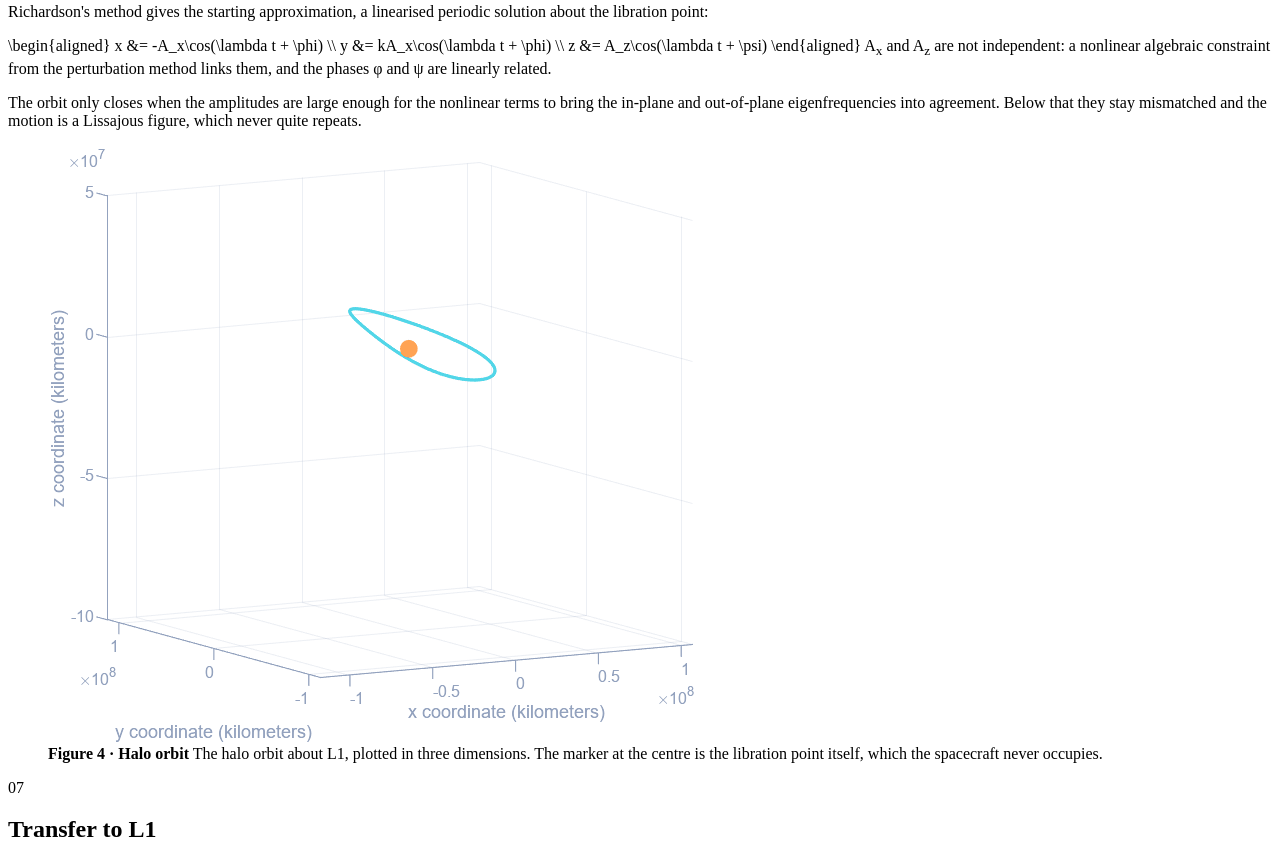
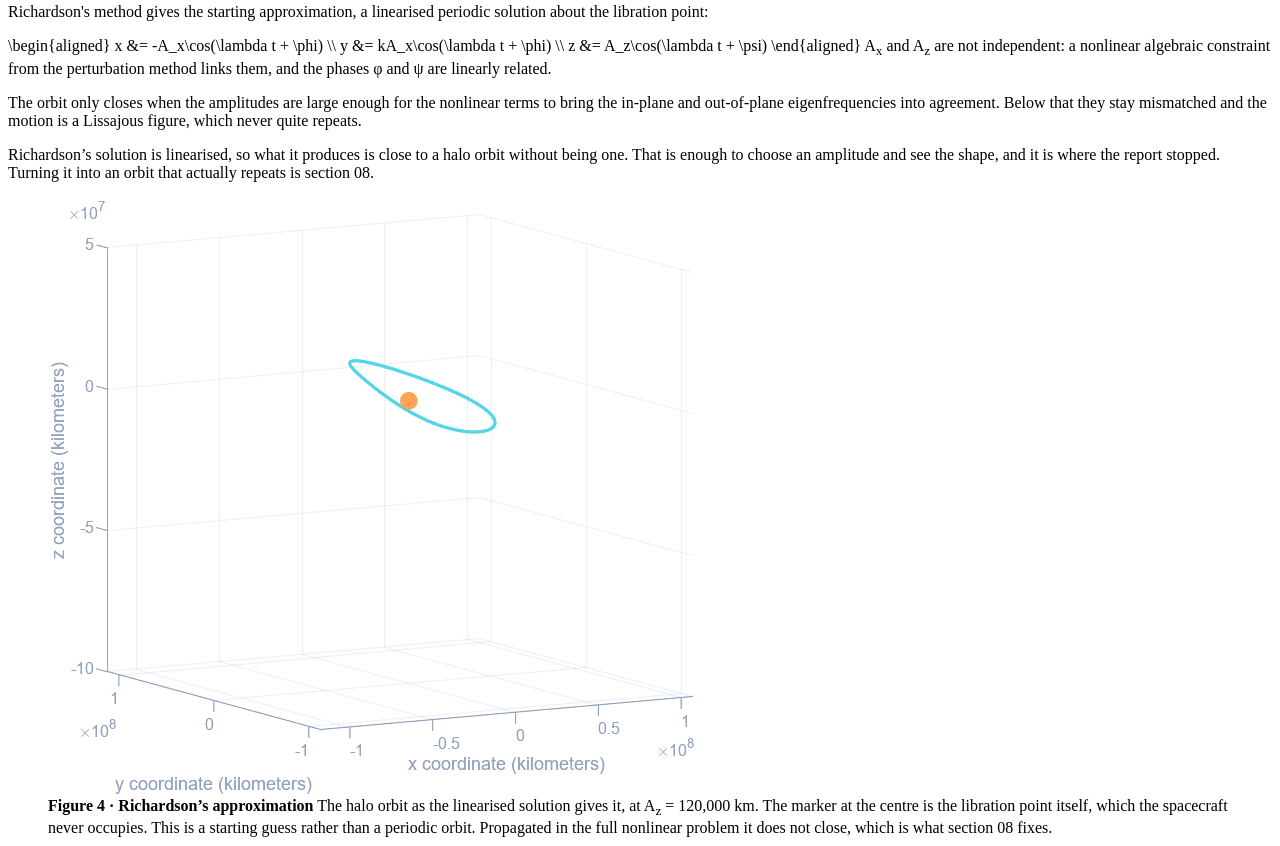
Before and after one commit to Brahmaan-space/Anshumanvyas, a website: page src/work-l1.html in a window 1280 px wide. Shown: the part 4567-5413 px from the top of the page. Drawn offline with nearby package versions, Linux system fonts and the light colour scheme; files whose address does not match are found by name.

Commit message:
Distinguish the linearised and corrected halo figures

```diff
--- a/src/work-l1.html
+++ b/src/work-l1.html
@@ -247,11 +247,17 @@
           bring the in-plane and out-of-plane eigenfrequencies into agreement. Below that they stay
           mismatched and the motion is a Lissajous figure, which never quite repeats.</p>
 
+        <p data-rev>Richardson&rsquo;s solution is linearised, so what it produces is close to a halo
+          orbit without being one. That is enough to choose an amplitude and see the shape, and it is
+          where the report stopped. Turning it into an orbit that actually repeats is section 08.</p>
+
         <figure data-rev>
           <img src="../figures/halo-3d.png" alt="Three-dimensional plot of the halo orbit looping around the L1 point">
-          <figcaption><b>Figure 4 &middot; Halo orbit</b>
-            The halo orbit about L1, plotted in three dimensions. The marker at the centre is the
-            libration point itself, which the spacecraft never occupies.</figcaption>
+          <figcaption><b>Figure 4 &middot; Richardson&rsquo;s approximation</b>
+            The halo orbit as the linearised solution gives it, at A<sub>z</sub> = 120,000 km. The
+            marker at the centre is the libration point itself, which the spacecraft never occupies.
+            This is a starting guess rather than a periodic orbit. Propagated in the full nonlinear
+            problem it does not close, which is what section 08 fixes.</figcaption>
         </figure>
       </section>
 
@@ -401,8 +407,9 @@
 
         <figure data-rev>
           <img src="../figures/halo-converged.png" alt="Three-dimensional plot of the converged halo orbit, a long inclined loop around the L1 point">
-          <figcaption><b>Figure 5 &middot; The converged orbit</b>
-            One full period of the corrected solution, plotted about L1 (amber). The loop stands
+          <figcaption><b>Figure 5 &middot; The corrected orbit</b>
+            The same orbit after differential correction, propagated one full period. Unlike
+            Figure 4 this one closes, to within 228 m. It starts 171,200 km sunward of L1, stands
             120,000 km out of the ecliptic and runs 665,000 km to either side of the Sun-Earth
             line. Axes in km, relative to L1.</figcaption>
         </figure>
```
Also changed, not shown: work/l1-transfer/index.html (+12 -5 lines).
